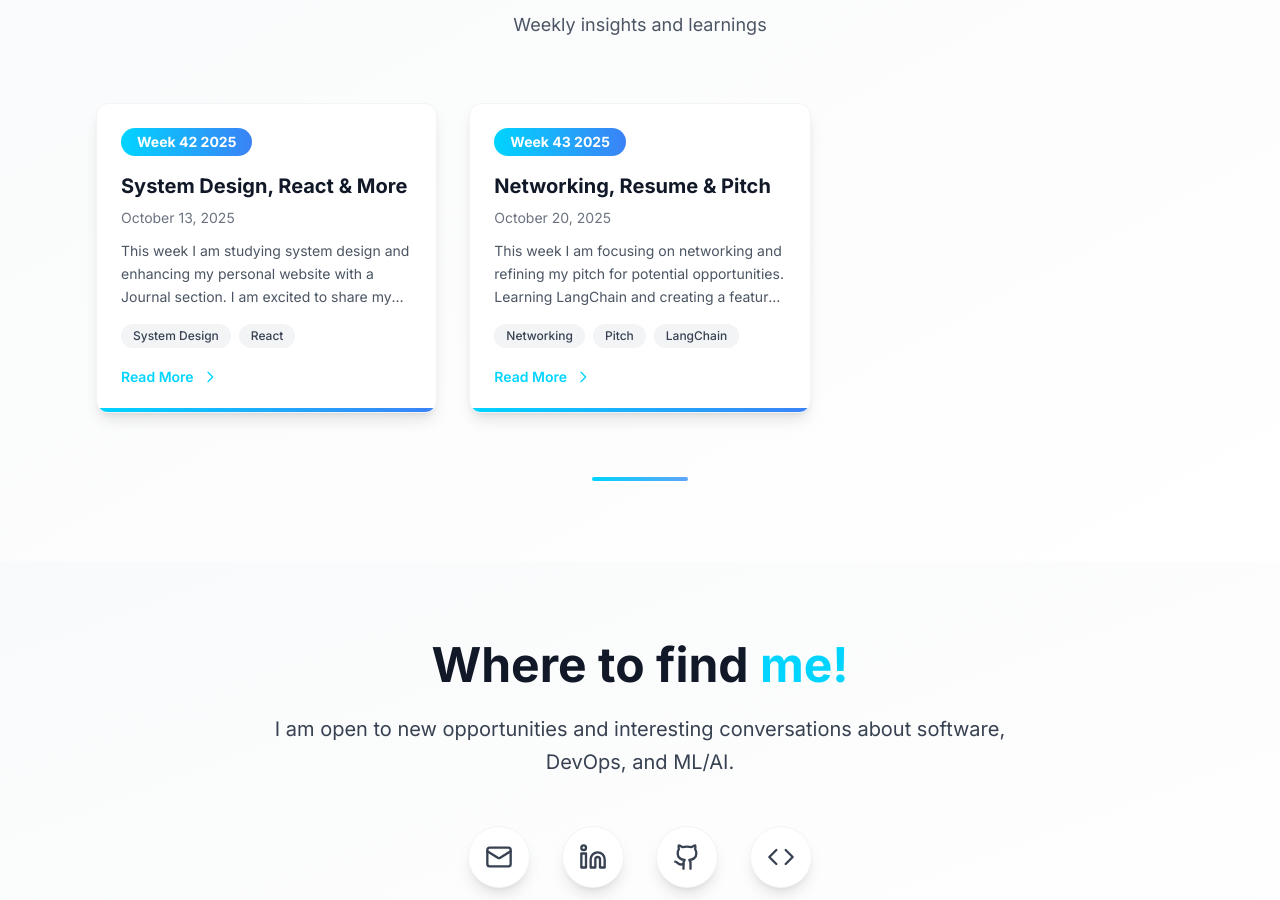
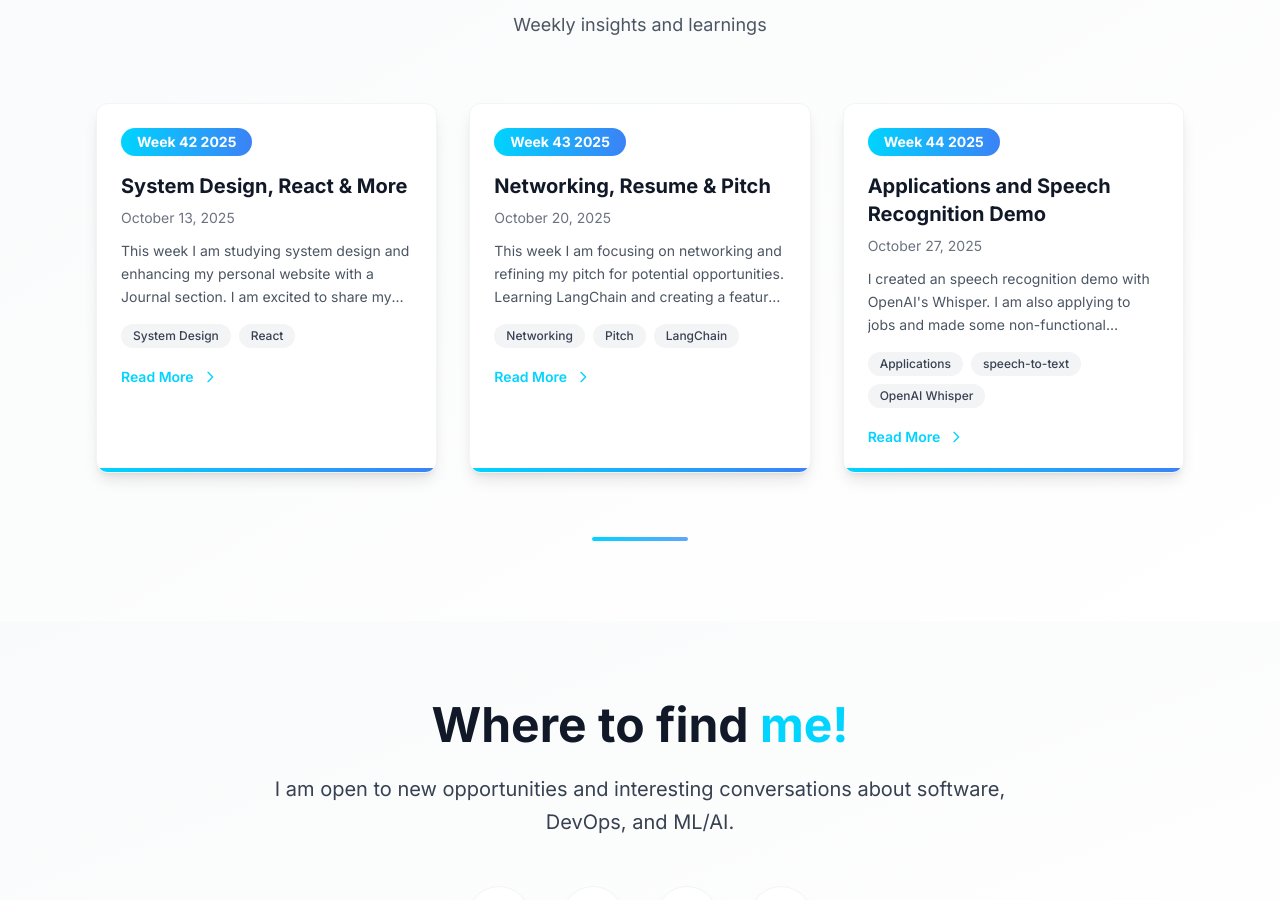
Before and after one commit to anu-jain-36/anu-jain-36.github.io, a React (Vite) app: page / in a window 1280 px wide. Shown: the part 5379-6279 px from the top of the page. Built offline with nearby package versions, Linux system fonts and the light colour scheme.

Commit message:
add week 44 Journal

```diff
--- a/src/components/data/journalEntries.ts
+++ b/src/components/data/journalEntries.ts
@@ -21,6 +21,17 @@ const journalEntries = [
       gradient: "from-[#00D4FF] to-blue-500",
       slug: "week43-25"
     },
+     {
+      id: 3,
+      week: "Week 44",
+      year: "2025",
+      title: "Applications and Speech Recognition Demo",
+      excerpt: "I created an speech recognition demo with OpenAI's Whisper. I am also applying to jobs and made some non-functional updates to my personal website.",
+      date: "October 27, 2025",
+      tags: ["Applications", "speech-to-text","OpenAI Whisper"],
+      gradient: "from-[#00D4FF] to-blue-500",
+      slug: "week44-25"
+    },
   ];
 
 export default journalEntries;
```
Also changed, not shown: public/journal/week43-25.md (+1 -2 lines), public/journal/week44-25.md (added, +29 -0 lines), public/sun rise background.jpg (deleted).
